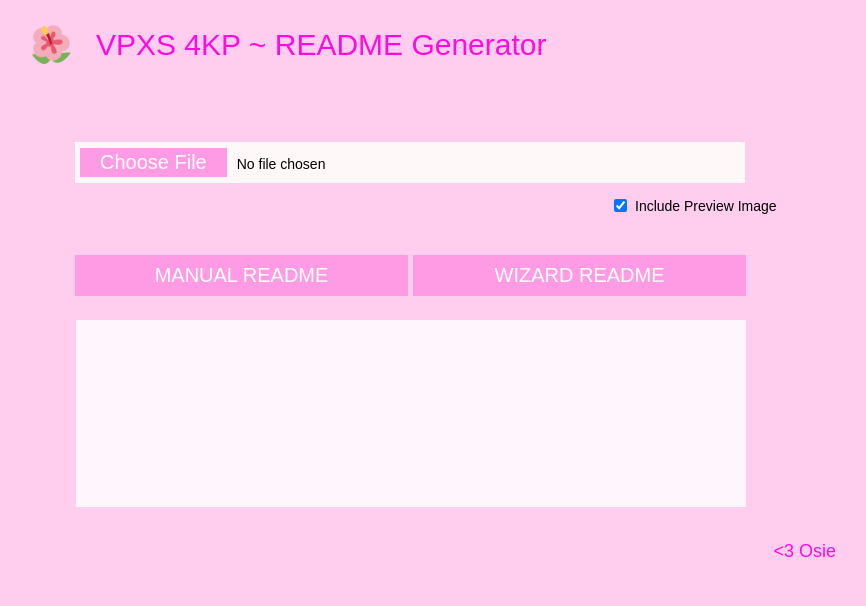
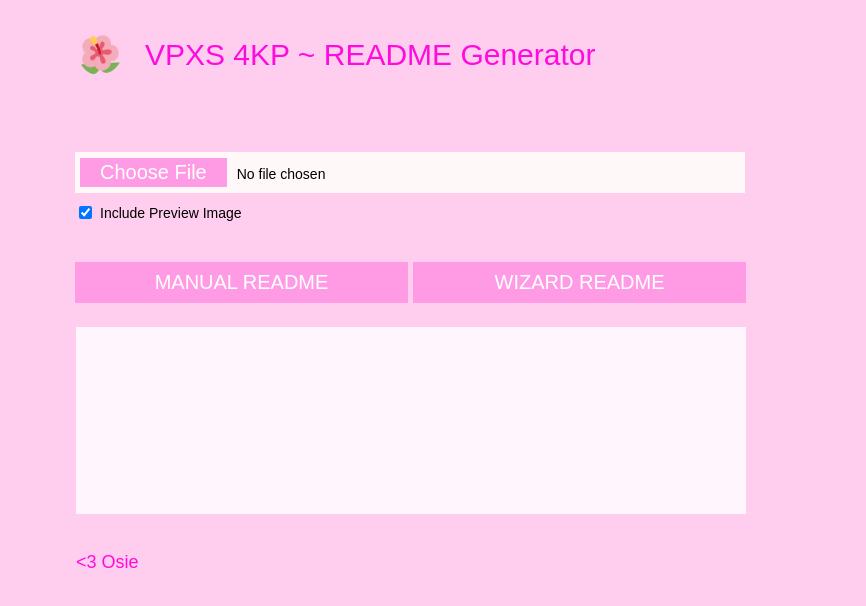
Before and after one commit to TheOminousOsie/VPXS_4KP_Readme_Gen, a website with bundled scripts: page index.html in a window 1280 px wide. Shown: the whole page, without its empty margins (234-1100 px from the left). Built offline with nearby package versions, Linux system fonts and the light colour scheme.

Commit message:
style tweaks

```diff
--- a/styles.css
+++ b/styles.css
@@ -41,6 +41,7 @@
     display: flex;
     align-items: center;
     gap: 20px;
+    margin: 10px 41px 0 49px;
 }
 
 .header h1 {
@@ -108,7 +109,7 @@
 }
 
 .checkbox-section {
-    margin: 13px 0 0 584px;
+    margin: 10px 41px 0 49px;
 }
 
 .preview-checkbox {
@@ -154,10 +155,8 @@
 }
 
 .footer {
-    display: flex;
-    justify-content: flex-end;
     width: 100%;
-    margin: 0 40px 0 50px;
+    margin: 24px 40px 20px 50px;
 }
 
 .signature {
```
